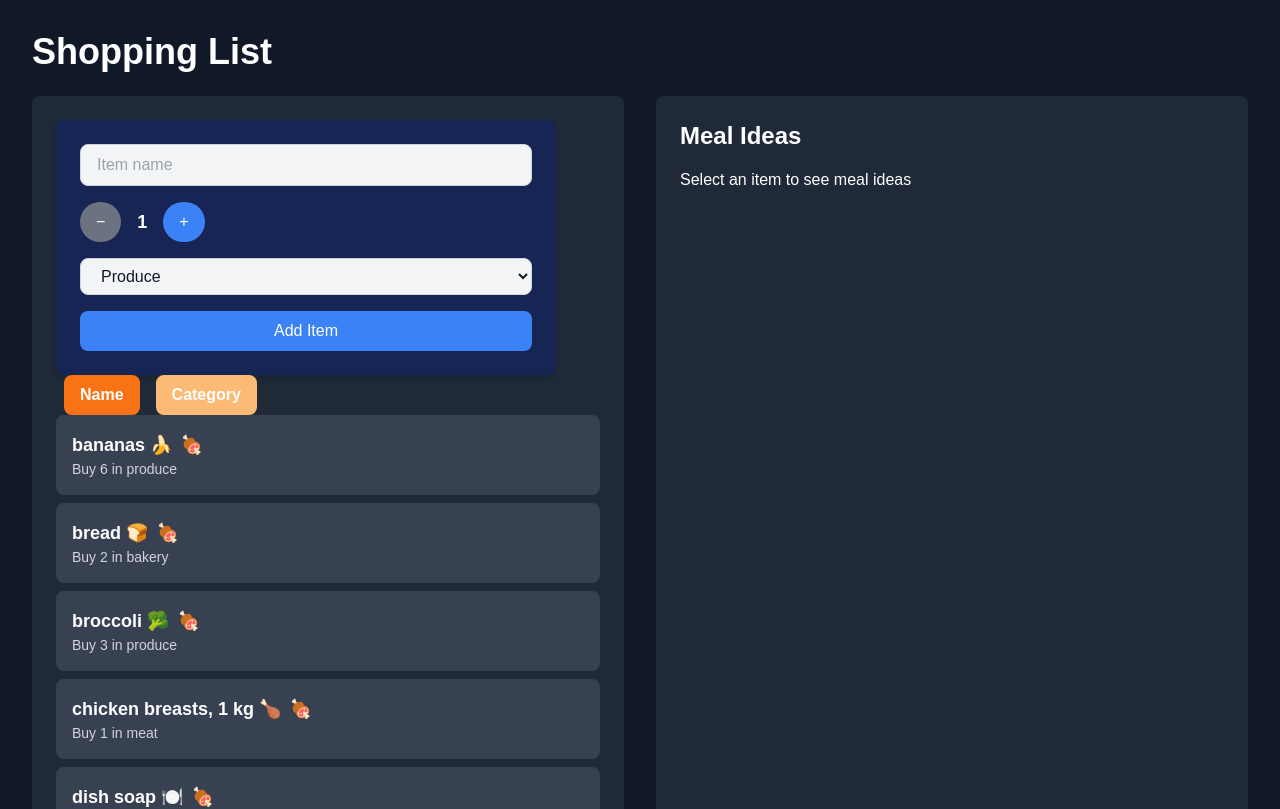
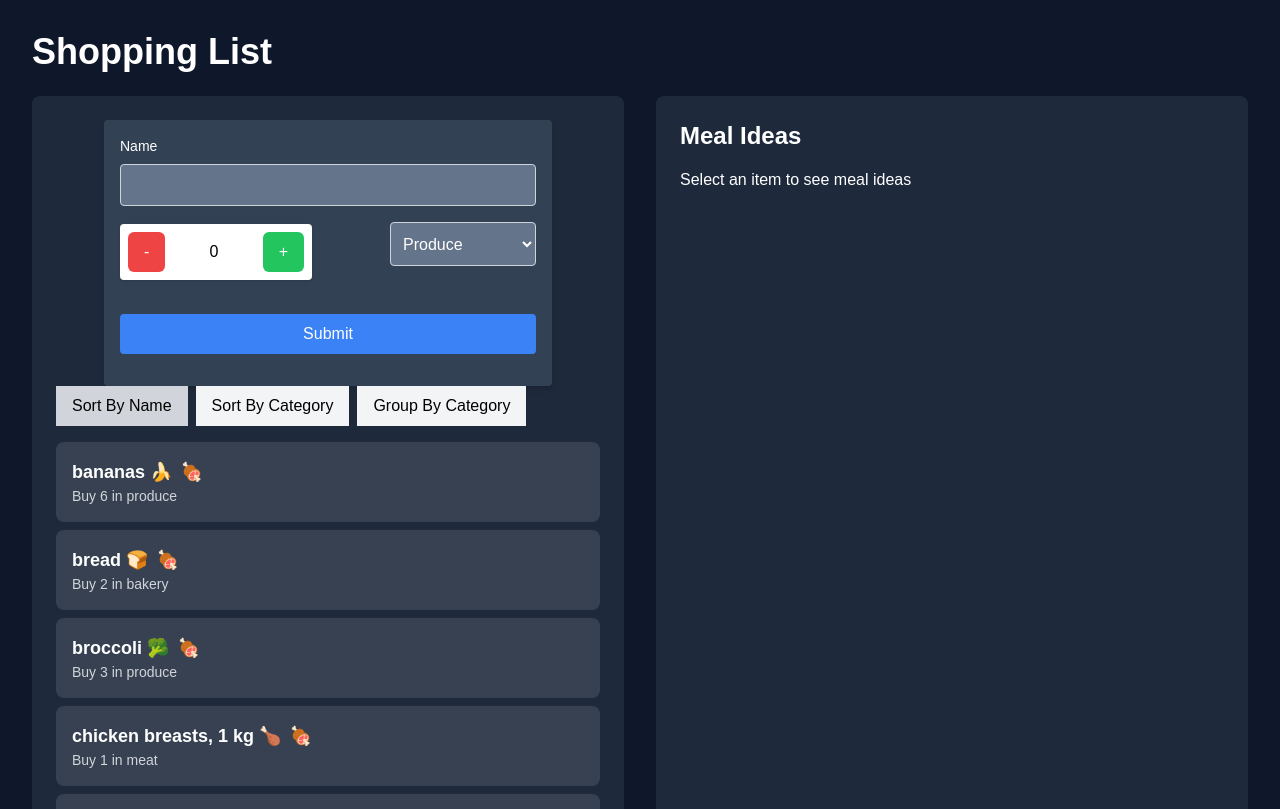
Before and after one commit to TrupeshMandani/cprg306-assignments, a Next.js app: page /week-8 in a window 1280 px wide. Shown: the top 809 px of the page. Built offline with nearby package versions, Linux system fonts and the light colour scheme.

Commit message:
"Refactored ItemList, NewItem, and Page components with updated styles, functionality, and sorting options."

```diff
--- a/app/week-8/item-list.js
+++ b/app/week-8/item-list.js
@@ -2,48 +2,106 @@
 import { useState } from "react";
 import Item from "./item";
 
-export default function ItemList({ items, onItemSelect }) {
+export default function ItemList({ items }) {
   const [sortBy, setSortBy] = useState("name");
 
-  const sortedItems = [...items].sort((a, b) => {
-    if (sortBy === "name") return a.name.localeCompare(b.name);
-    if (sortBy === "category") return a.category.localeCompare(b.category);
-  });
+  const sortedItems = () => {
+    const itemsCopy = [...items]; // Create a copy of items for sorting
+
+    if (sortBy === "name") {
+      return itemsCopy.sort((a, b) => a.name.localeCompare(b.name));
+    } else if (sortBy === "category") {
+      return itemsCopy.sort((a, b) => a.category.localeCompare(b.category));
+    } else if (sortBy === "grouped") {
+      const grouped = itemsCopy.reduce((acc, item) => {
+        if (!acc[item.category]) {
+          acc[item.category] = [];
+        }
+        acc[item.category].push(item);
+        return acc;
+      }, {});
+
+      // Sort each category's items and then return as a flat array
+      return Object.keys(grouped)
+        .sort() // Sort categories alphabetically
+        .flatMap((category) =>
+          grouped[category].sort((a, b) => a.name.localeCompare(b.name))
+        );
+    }
+    return items; // Return original items if no valid sort option
+  };
 
   return (
     <div>
+      <div className="mb-4">
         <button
           onClick={() => setSortBy("name")}
-        className={`px-4 py-2 rounded-lg ${
-          sortBy === "name"
-            ? "bg-orange-500"
-            : "bg-orange-300 hover:bg-orange-400"
-        } text-white font-bold mx-2`}
+          className={`mr-2 px-4 py-2 text-black ${
+            sortBy === "name" ? "bg-gray-300" : "bg-gray-100"
+          } capitalize`}
         >
-        Name
+          Sort by Name
         </button>
         <button
           onClick={() => setSortBy("category")}
-        className={`px-4 py-2 rounded-lg ${
-          sortBy === "category"
-            ? "bg-orange-500"
-            : "bg-orange-300 hover:bg-orange-400"
-        } text-white font-bold mx-2`}
+          className={`mr-2 px-4 py-2 text-black ${
+            sortBy === "category" ? "bg-gray-300" : "bg-gray-100"
+          } capitalize`}
         >
-        Category
+          Sort by Category
         </button>
+        <button
+          onClick={() => setSortBy("grouped")}
+          className={`px-4 py-2 text-black ${
+            sortBy === "grouped" ? "bg-gray-300" : "bg-gray-100"
+          } capitalize`}
+        >
+          Group by Category
+        </button>
+      </div>
 
+      {sortBy === "grouped" ? (
+        // Render grouped items by category
+        Object.entries(
+          items.reduce((acc, item) => {
+            if (!acc[item.category]) {
+              acc[item.category] = [];
+            }
+            acc[item.category].push(item);
+            return acc;
+          }, {})
+        )
+          .sort(([a], [b]) => a.localeCompare(b))
+          .map(([category, items]) => (
+            <div key={category} className="mb-4">
+              <h3 className="capitalize font-bold">{category}</h3>
               <ul>
-        {sortedItems.map((item) => (
+                {items
+                  .sort((a, b) => a.name.localeCompare(b.name))
+                  .map((item) => (
                     <Item
                       key={item.id}
                       name={item.name}
                       quantity={item.quantity}
                       category={item.category}
-            onSelect={onItemSelect}
                     />
                   ))}
               </ul>
             </div>
+          ))
+      ) : (
+        // Render sorted list
+        <ul>
+          {sortedItems().map((item) => (
+            <Item
+              key={item.id}
+              name={item.name}
+              quantity={item.quantity}
+              category={item.category}
+            />
+          ))}
+        </ul>
+      )}
+    </div>
   );
 }
--- a/app/week-8/new-item.js
+++ b/app/week-8/new-item.js
@@ -1,98 +1,115 @@
 "use client";
-import { useState } from "react";
+import React, { useState } from "react";
 
-export default function NewItem({ onAddItem }) {
-  const [name, setName] = useState("");
-  const [quantity, setQuantity] = useState(1);
-  const [category, setCategory] = useState("produce");
+const NewItem = ({ onAddItem }) => {
+  // State Variables
+  const [name, setName] = useState(""); // Initial value is an empty string
+  const [quantity, setQuantity] = useState(0); // Initial quantity is 0
+  const [category, setCategory] = useState("Produce"); // Default to "Produce"
 
-  const handleSubmit = (e) => {
-    e.preventDefault();
+  // Form submission handler
+  const handleSubmit = (event) => {
+    event.preventDefault(); // Prevent default form submission behavior
+
     const item = {
-      id: Math.random().toString(36).substr(2, 9),
+      id: Math.random().toString(36).substring(2, 9), // Generate a random ID
       name,
       quantity,
       category,
-    };
-    onAddItem(item);
+    }; // Create item object
+
+    onAddItem(item); // Call the onAddItem prop with the new item
+
+    // Reset state variables to initial values
     setName("");
-    setQuantity(1);
-    setCategory("produce");
+    setQuantity(0); // Reset quantity to 0
+    setCategory("Produce"); // Reset category to "Produce"
   };
 
-  const increment = () => setQuantity((prev) => Math.min(prev + 1, 20));
-  const decrement = () => setQuantity((prev) => Math.max(prev - 1, 1));
+  // Increment function
+  const increment = () => {
+    setQuantity((prevQuantity) => prevQuantity + 1); // Increase quantity by 1
+  };
+
+  // Decrement function
+  const decrement = () => {
+    setQuantity((prevQuantity) => Math.max(prevQuantity - 1, 0)); // Decrease quantity by 1, ensuring it doesn't go below 0
+  };
 
   return (
     <form
       onSubmit={handleSubmit}
-      className="bg-blue-950 rounded-lg p-6 shadow-md space-y-4 w-[500px]"
+      className="p-4 bg-slate-700 rounded shadow-md max-w-md mx-auto"
     >
-      <div>
+      {/* Name Field */}
+      <div className="mb-4">
+        <label className="block mb-2 text-sm font-medium" htmlFor="name">
+          Name
+        </label>
         <input
           type="text"
-          placeholder="Item name"
+          id="name"
           value={name}
-          onChange={(e) => setName(e.target.value)}
-          required
-          className="border border-gray-300 rounded-lg px-4 py-2 w-full bg-gray-100 text-gray-900"
+          onChange={(e) => setName(e.target.value)} // Update state on change
+          required // Prevent submission without a name
+          className="w-full p-2 border bg-slate-500 border-gray-300 rounded"
         />
       </div>
 
-      <div className="flex items-center space-x-4">
+      <div className="flex items-center justify-between mb-4">
+        {/* Quantity Field with Increment/Decrement Buttons */}
+        <div className="bg-white text-black w-48 p-2 rounded shadow">
+          <div className="flex items-center justify-between">
             <button
               type="button"
               onClick={decrement}
-          disabled={quantity === 1}
-          className={`px-4 py-2 rounded-full ${
-            quantity === 1
-              ? "bg-gray-500 cursor-not-allowed"
-              : "bg-gray-300 text-gray-900"
-          }`}
+              className="bg-red-500 disabled:bg-red-300 text-white px-4 py-2 rounded-md hover:bg-red-700"
             >
-          −
+              -
             </button>
-        <span className="text-lg font-bold text-white">{quantity}</span>
+            <span className="my-auto w-12 text-center">{quantity}</span>
             <button
               type="button"
               onClick={increment}
-          disabled={quantity === 20}
-          className={`px-4 py-2 rounded-full ${
-            quantity === 20
-              ? "bg-gray-500 cursor-not-allowed"
-              : "bg-blue-500 text-white"
-          }`}
+              className="bg-green-500 disabled:bg-green-300 text-white px-4 py-2 rounded-md hover:bg-green-700"
             >
               +
             </button>
           </div>
+        </div>
 
-      <div>
+        {/* Category Field */}
+        <div className="mb-4 flex items-center">
           <select
+            id="category"
             value={category}
-          onChange={(e) => setCategory(e.target.value)}
-          className="border border-gray-300 rounded-lg px-4 py-2 w-full bg-gray-100 text-gray-900"
+            onChange={(e) => setCategory(e.target.value)} // Update category on change
+            className="h-11 p-2 border bg-slate-500 border-gray-300 rounded"
           >
-          <option value="produce">Produce</option>
-          <option value="dairy">Dairy</option>
-          <option value="bakery">Bakery</option>
-          <option value="meat">Meat</option>
-          <option value="frozen foods">Frozen Foods</option>
-          <option value="canned goods">Canned Goods</option>
-          <option value="dry goods">Dry Goods</option>
-          <option value="beverages">Beverages</option>
-          <option value="snacks">Snacks</option>
-          <option value="household">Household</option>
-          <option value="other">Other</option>
+            <option value="Produce">Produce</option>
+            <option value="Dairy">Dairy</option>
+            <option value="Bakery">Bakery</option>
+            <option value="Meat">Meat</option>
+            <option value="Frozen Foods">Frozen Foods</option>
+            <option value="Canned Goods">Canned Goods</option>
+            <option value="Dry Goods">Dry Goods</option>
+            <option value="Beverages">Beverages</option>
+            <option value="Snacks">Snacks</option>
+            <option value="Household">Household</option>
+            <option value="Other">Other</option>
           </select>
         </div>
+      </div>
 
+      {/* Submit Button */}
       <button
         type="submit"
-        className="w-full py-2 bg-blue-500 text-white rounded-lg"
+        className="w-full p-2 text-white bg-blue-500 rounded hover:bg-blue-600 my-4"
       >
-        Add Item
+        Submit
       </button>
     </form>
   );
-}
+};
+
+export default NewItem;
--- a/app/week-8/page.js
+++ b/app/week-8/page.js
@@ -23,14 +23,14 @@ export default function Page() {
   };
 
   return (
-    <main className="min-h-screen bg-gray-900 text-white p-8">
+    <main className="min-h-screen bg-slate-900 text-white p-8">
       <h1 className="text-4xl font-bold mb-6">Shopping List</h1>
       <div className="flex gap-8">
-        <div className="w-1/2 bg-gray-800 p-6 rounded-lg">
+        <div className="w-1/2 bg-slate-800 p-6 rounded-lg">
           <NewItem onAddItem={handleAddItem} />
           <ItemList items={items} onItemSelect={handleItemSelect} />
         </div>
-        <div className="w-1/2 bg-gray-800 p-6 rounded-lg">
+        <div className="w-1/2 bg-slate-800 p-6 rounded-lg">
           <MealIdeas ingredient={selectedItemName} />
         </div>
       </div>
```
Lines whose indentation alone changed are shown as unchanged.
